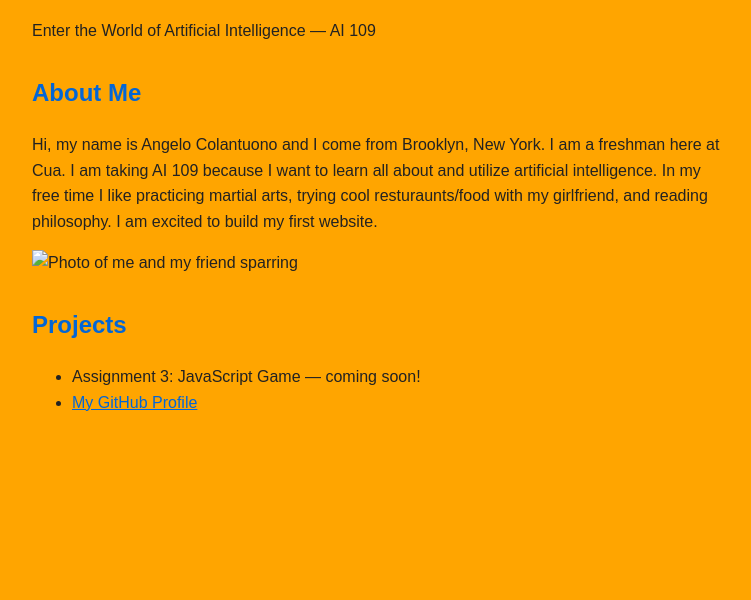
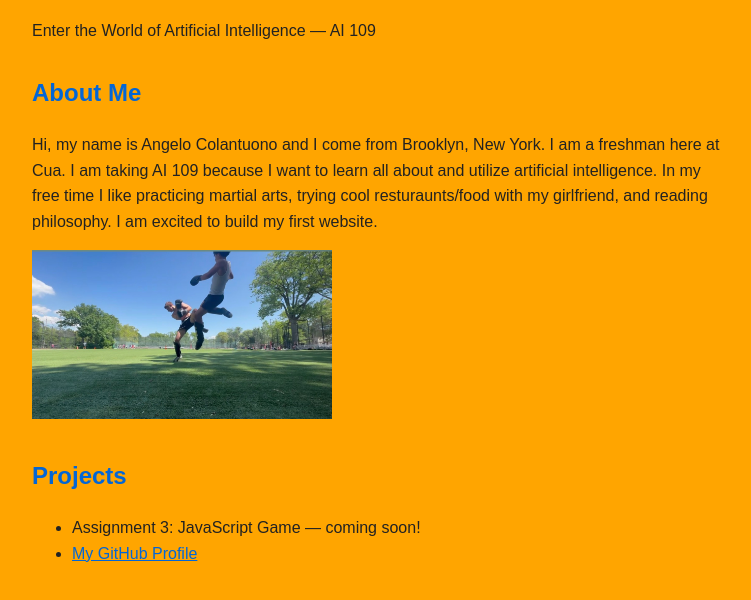
Before and after one commit to AngCola/AngCola.github.io, a plain HTML site: page index.html in a window 1280 px wide. Shown: the part 138-738 px from the top of the page, without its empty margins (258-1009 px from the left). Drawn offline with Linux system fonts and the light colour scheme.

Commit message:
Fixed Image

```diff
--- a/index.html
+++ b/index.html
@@ -12,8 +12,7 @@
   <p>Hi, my name is Angelo Colantuono and I come from Brooklyn, New York. I am a freshman here at Cua.
   I am taking AI 109 because I want to learn all about and utilize artificial intelligence.
   In my free time I like practicing martial arts, trying cool resturaunts/food with my girlfriend, and reading philosophy. I am excited to build my first website.</p>
-
-  <img src="IMG_2543.PNG" alt="Photo of me and my friend sparring" width="300">
+  <img src="Sparring-Photo.jpeg" alt="Photo of me and my friend sparring" width="300">
 
   <h2>Projects</h2>
   <ul>
```
Also changed, not shown: Sparring-Photo.jpeg (added).
